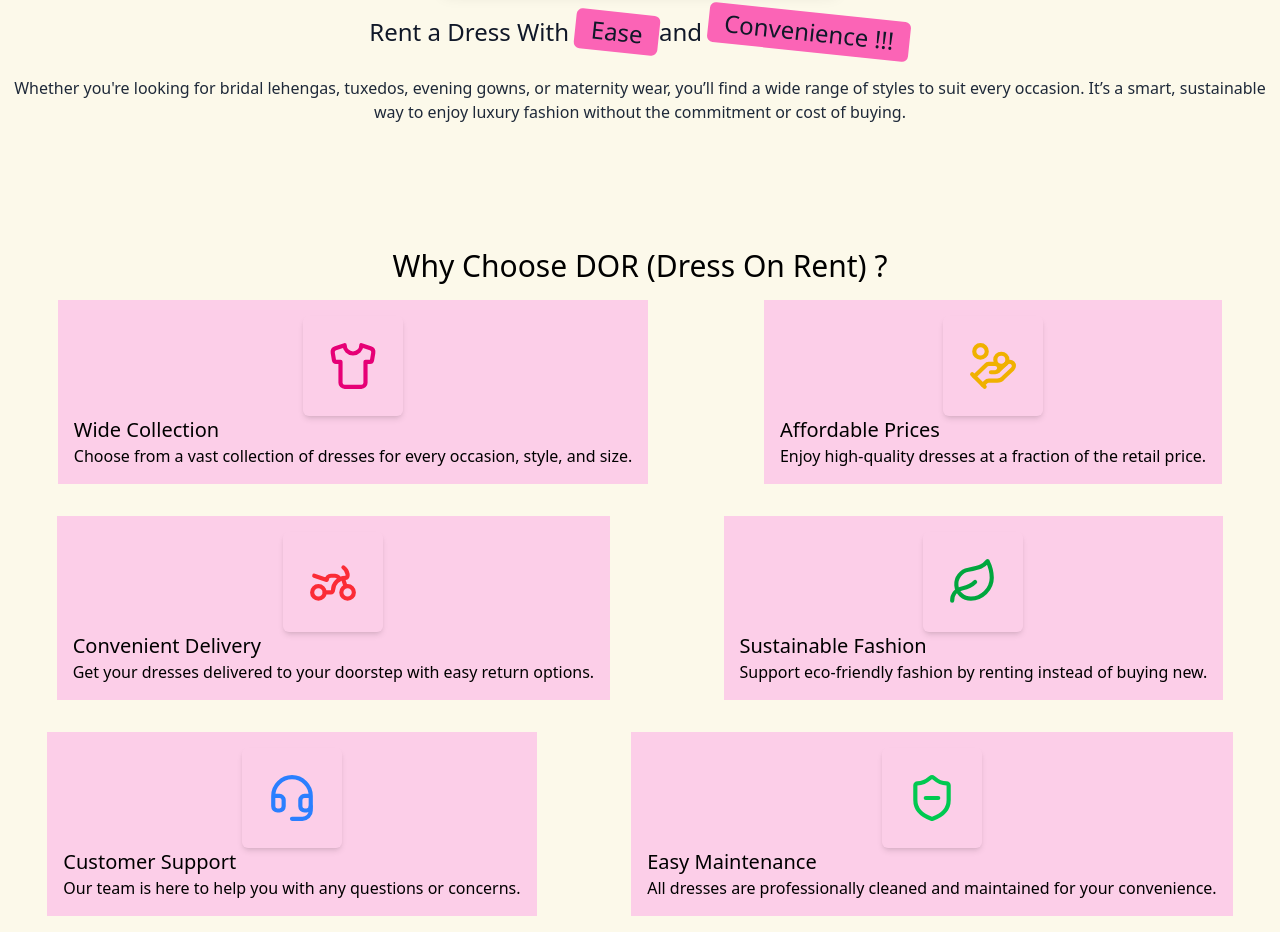
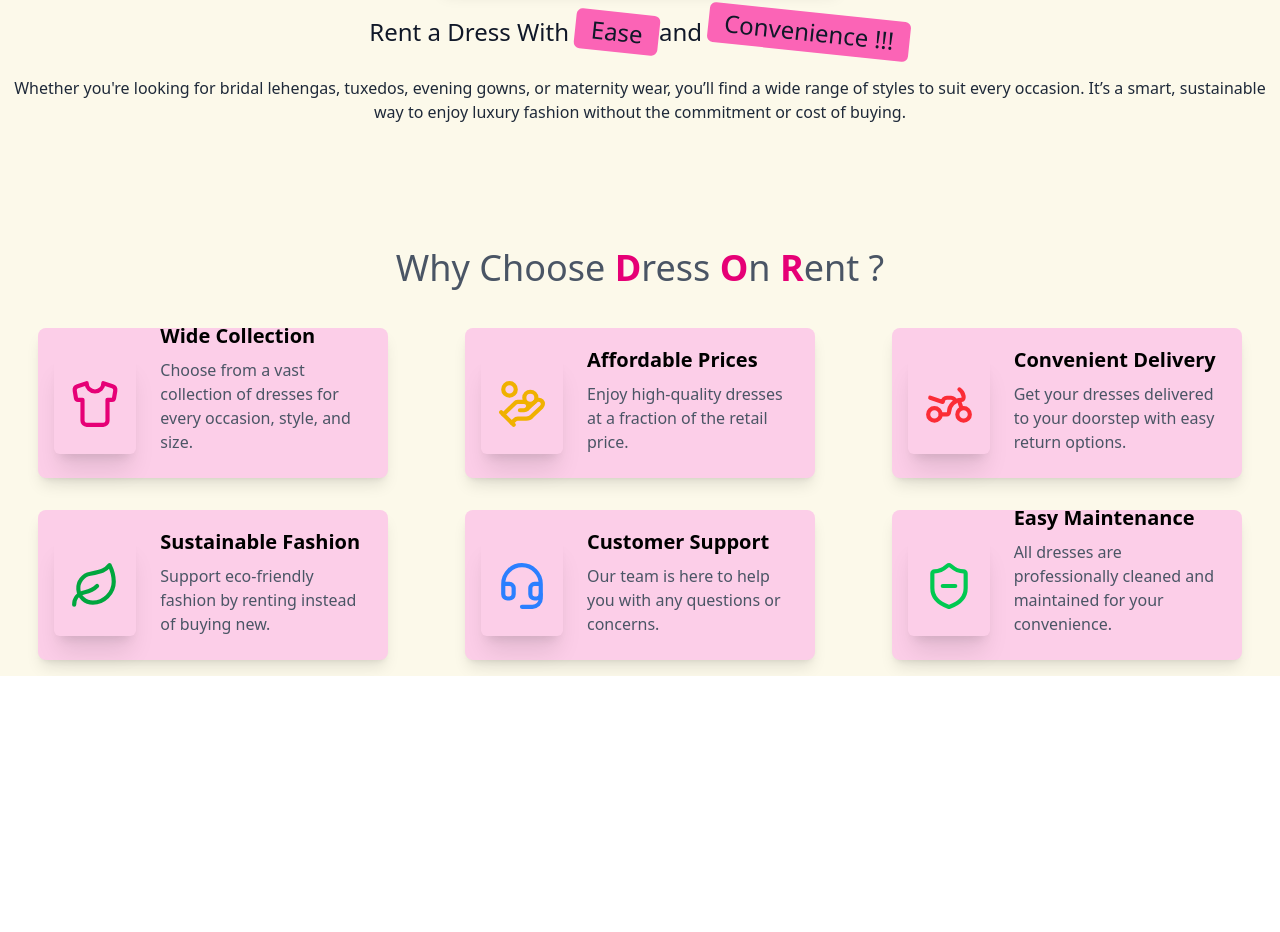
Before and after one commit to tanu2472/tailwind_css, a React (Vite) app: page / in a window 1280 px wide. Shown: the part 559-1491 px from the top of the page. After the commit the page ends 1235 px from the top, so only its background shows below. Built offline with nearby package versions, Linux system fonts and the light colour scheme.

Commit message:
FeaturesCard added

```diff
--- /dev/null
+++ b/src/components/FeatureCard.jsx
@@ -0,0 +1,21 @@
+
+
+function FeatureCard({title, description, icon}) {
+  return (
+          <div key={title}className='bg-pink-200 m-4 px-4 py-6 h-[150px] w-[350px]  rounded-lg shadow-lg flex items-end'>
+
+            <div className=" flex justify-center items-center w-[100px] h-[100px]
+                             bg-white-200  p-4 shadow-xl rounded-md">
+                {icon}
+             </div>
+             <div className="ml-6">
+
+            <h3 className={"text-xl mb-2  mt-6 font-semibold "} > {title}</h3>
+            <p className=" text-gray-600">{description}</p>
+
+           </div>
+           </div>
+        );
+}
+
+export default FeatureCard;
--- a/src/components/FeaturesSection.jsx
+++ b/src/components/FeaturesSection.jsx
@@ -1,4 +1,5 @@
 import {Shirt, HandCoins, Motorbike,Leaf,Headset,ShieldMinus} from 'lucide-react';
+import FeatureCard from './FeatureCard';
 
 
 const FEATURES_CONFIG = [
@@ -42,20 +43,21 @@ const FEATURES_CONFIG = [
 function FeaturesSection() {
   return (
     <div>
-      <h2 className='text-center text-3xl pt-[100px]'>
-         Why Choose DOR (Dress On Rent) ?
+      <h2 className='text-center text-gray-600 text-4xl my-6 pt-[100px]'>
+         Why Choose <span className='font-extrabold text-pink-600'>D</span>ress
+          <span className='font-extrabold text-pink-600'> O</span>n
+          <span className='font-extrabold text-pink-600'> R</span>ent ?
       </h2>
       <div className='flex flex-wrap justify-around '>
         {FEATURES_CONFIG.map((featureObj) => {
              const { title, description, icon ,iconColor} = featureObj;
 
           return (
-          <div key={title}className='bg-pink-200 m-4 p-4'>
-            <div className=" flex justify-center items-center w-[100px] h-[100px]
-            bg-white-400 mx-auto shadow-md rounded-md">{icon}</div>
-            <h3 className={"text-xl"} > {title}</h3>
-            <p>{description}</p>
-           </div>
+          <FeatureCard
+           title={title}
+           description={description}
+           icon={icon}
+           key={title}  />
         );
 
         })}
--- a/src/components/Navbar.jsx
+++ b/src/components/Navbar.jsx
@@ -3,7 +3,7 @@ function navbar() {
   return (
     <div className="static top-0  bg-[rgb(255,164,164)] py-4 px-10 border-b-3 border-pink-500 shadow-md" >
 
-        <span className="text-5xl  font-semibold text-pink-600 flex items-center">
+        <span className="text-5xl  font-extrabold text-pink-600 flex items-center">
 
             <img src={imgLogo} alt="logo" className="h-10 w-10  inline-block mr-2"
             />  DOR</span> <span className="text-center p-12"> Dress on  Rent </span> </div>
```
